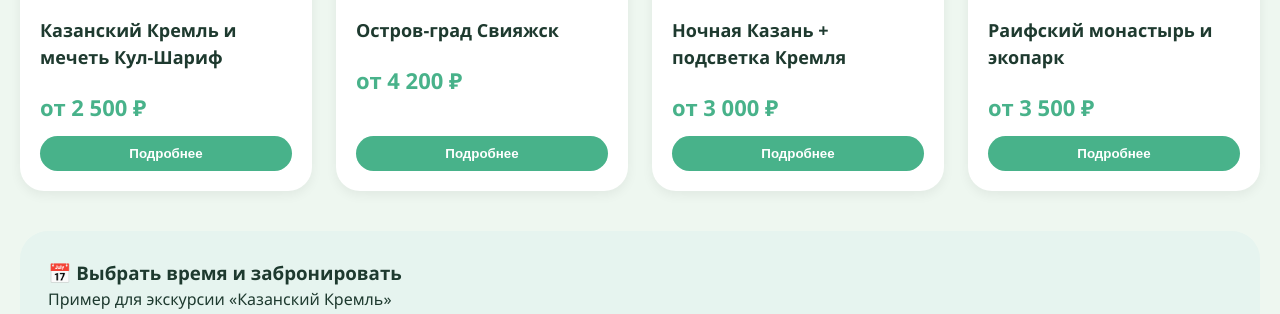
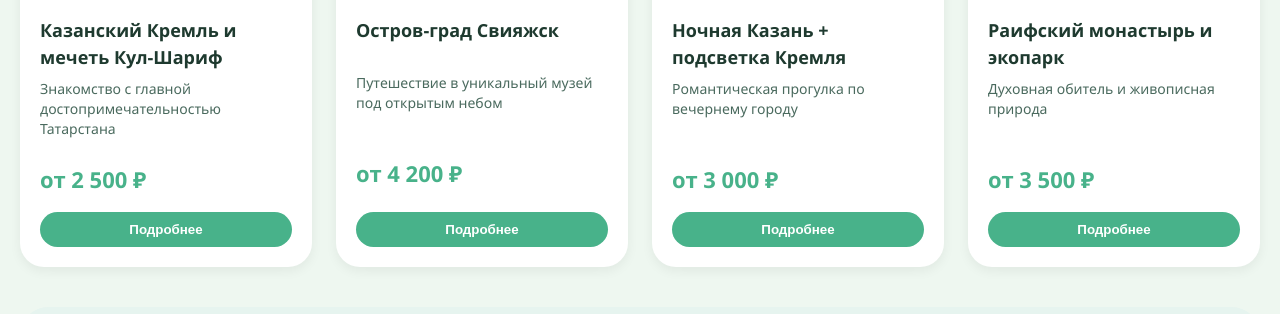
Before and after one commit to Aleks-ars-ops/Tours-in-Kazan, a plain HTML site: page deepseek_html_20260515_f612e3.html in a window 1280 px wide. Shown: the part 583-897 px from the top of the page. Drawn offline with Linux system fonts and the light colour scheme.

Commit message:
Update deepseek_html_20260515_f612e3.html

```diff
--- a/deepseek_html_20260515_f612e3.html
+++ b/deepseek_html_20260515_f612e3.html
@@ -163,16 +163,26 @@
             flex-direction: column;
             flex-grow: 1;
         }
+        /* Заголовок занимает фиксированную минимальную высоту, но может расти */
         .card-title {
             font-size: 18px;
             font-weight: 800;
             margin-bottom: 8px;
+            min-height: 48px;
+        }
+        /* Добавляем единый стиль для описания, чтобы блоки были одинаковой высоты */
+        .card-desc {
+            font-size: 14px;
+            color: #4a6a5e;
+            line-height: 1.4;
+            margin-bottom: 12px;
+            min-height: 60px;
         }
         .card-price {
             font-size: 22px;
             font-weight: 800;
             color: #48b28a;
-            margin: 12px 0;
+            margin: 12px 0 16px;
         }
         .card .btn {
             margin-top: auto;
@@ -288,6 +298,7 @@
                 <div class="card-img" style="background-image: url('https://avatars.mds.yandex.net/i?id=cd5f466cbcf6bbbcf686f430c3fee818_l-5206345-images-thumbs&n=13');"></div>
                 <div class="card-content">
                     <div class="card-title">Казанский Кремль и мечеть Кул-Шариф</div>
+                    <div class="card-desc">Знакомство с главной достопримечательностью Татарстана</div>
                     <div class="card-price">от 2 500 ₽</div>
                     <button class="btn btn-primary">Подробнее</button>
                 </div>
@@ -296,6 +307,7 @@
                 <div class="card-img" style="background-image: url('https://avatars.mds.yandex.net/i?id=9c245123dc2fa959cffa249875103f23_l-5869106-images-thumbs&n=13');"></div>
                 <div class="card-content">
                     <div class="card-title">Остров-град Свияжск</div>
+                    <div class="card-desc">Путешествие в уникальный музей под открытым небом</div>
                     <div class="card-price">от 4 200 ₽</div>
                     <button class="btn btn-primary">Подробнее</button>
                 </div>
@@ -304,6 +316,7 @@
                 <div class="card-img" style="background-image: url('https://avatars.mds.yandex.net/i?id=3cff991ca735be8df5f6f80e70e7866d_l-8210406-images-thumbs&n=13');"></div>
                 <div class="card-content">
                     <div class="card-title">Ночная Казань + подсветка Кремля</div>
+                    <div class="card-desc">Романтическая прогулка по вечернему городу</div>
                     <div class="card-price">от 3 000 ₽</div>
                     <button class="btn btn-primary">Подробнее</button>
                 </div>
@@ -312,6 +325,7 @@
                 <div class="card-img" style="background-image: url('https://img.pac.ru/landmarks/481135/big/06837E157F0001012ED2DD8B527C64D8.jpg');"></div>
                 <div class="card-content">
                     <div class="card-title">Раифский монастырь и экопарк</div>
+                    <div class="card-desc">Духовная обитель и живописная природа</div>
                     <div class="card-price">от 3 500 ₽</div>
                     <button class="btn btn-primary">Подробнее</button>
                 </div>
```
